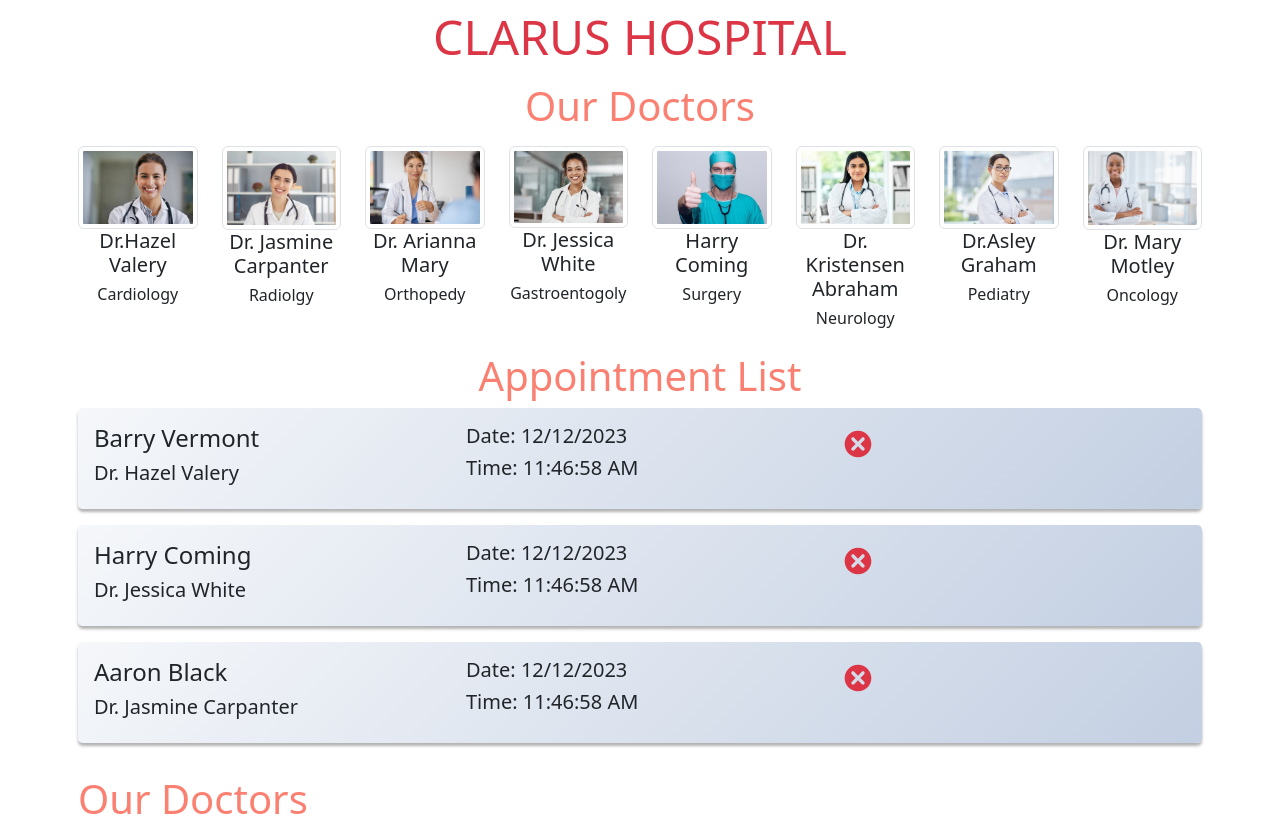
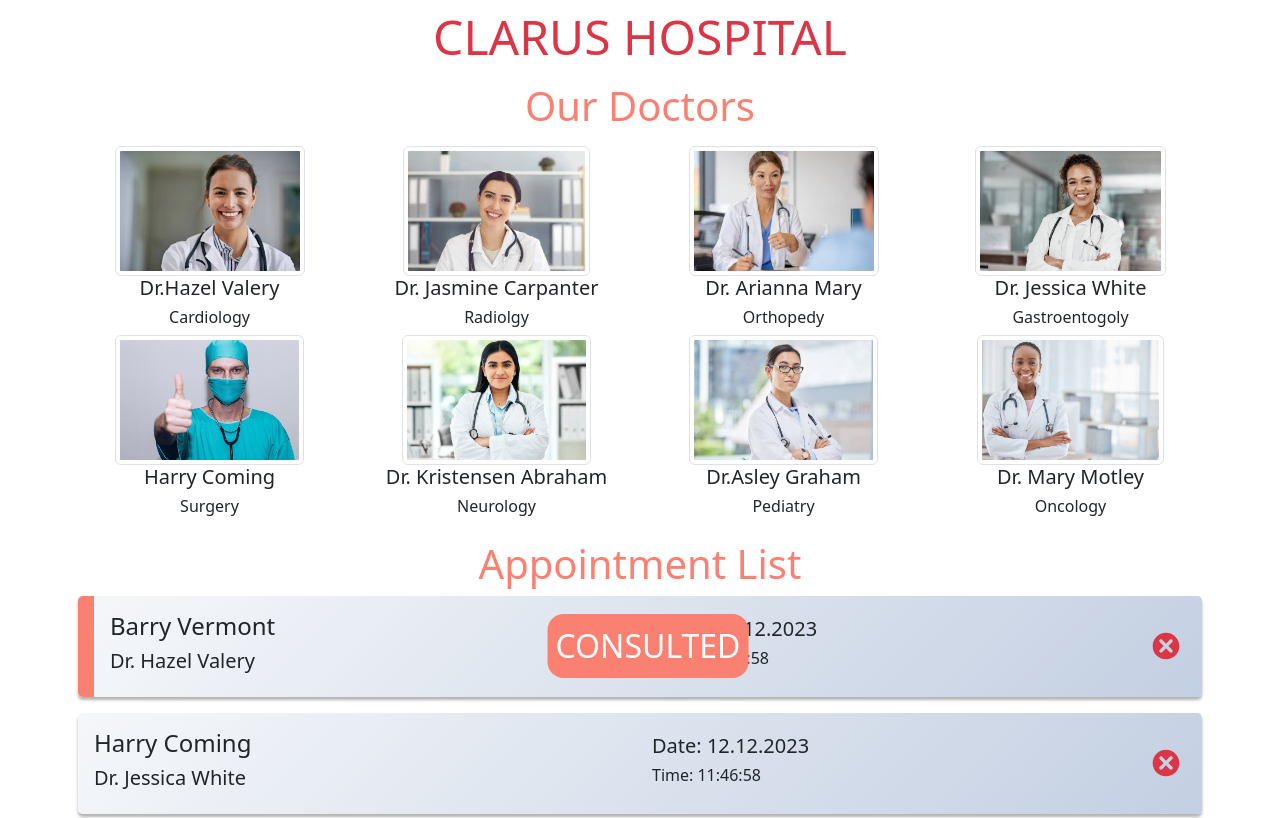
Before and after one commit to kiymett/HospitalAppointment, a React (Create React App) app: page / in a window 1280 px wide. Shown: the top 818 px of the page. Built offline with nearby package versions, Linux system fonts and the light colour scheme.

Commit message:
add und delete appointment

```diff
--- a/src/App.css
+++ b/src/App.css
@@ -25,11 +25,11 @@
 }
 
 .consulted {
-  border-left: 1rem solid rgb(166, 18, 189);
+  border-left: 1rem solid salmon;
 }
 .consulted::after {
   content: "CONSULTED";
-  background-color: rgb(166, 18, 189);
+  background-color: salmon;
   color: white;
   font-size: 2rem;
   border-radius: 1rem;
--- a/src/App.js
+++ b/src/App.js
@@ -8,7 +8,7 @@ const App = () => {
   return (
   <>
     <Home />
-    <Doctors/>
+
   </>
   )
 
--- a/src/components/AddModal.jsx
+++ b/src/components/AddModal.jsx
@@ -1,37 +1,54 @@
-import Button from 'react-bootstrap/Button';
-import Modal from 'react-bootstrap/Modal';
-import Form from 'react-bootstrap/Form';
-import {useState} from "react";
+import Button from "react-bootstrap/Button";
+import Modal from "react-bootstrap/Modal";
+import Form from "react-bootstrap/Form";
+import { useState } from "react";
 
-function AddModal({show, handleClose, drName}) {
-  const [name, setName] = useState("")
-  const [date, setDate] = useState("")
+function AddModal({ show, handleClose, drName, handleAdd }) {
+  const [name, setName] = useState("");
+  const [date, setDate] = useState("");
 
   const handleSubmit = (e) => {
     e.preventDefault();
+    const newAppointment = {
+      id: new Date().getTime(),
+      patient: name,
+      day: date,
+      consulted: false,
+      doctor: drName,
+    };
+    handleAdd(newAppointment);
+    handleClose();
     console.log(name, date);
-  }
-
+  };
   return (
     <>
-
       <Modal show={show} onHide={handleClose}>
         <Modal.Header closeButton>
           <Modal.Title>Appointment for {drName}</Modal.Title>
         </Modal.Header>
         <Modal.Body>
-        <Form onSubmit ={handleSubmit}>
+          <Form onSubmit={handleSubmit}>
             <Form.Group className="mb-3" controlId="name">
               <Form.Label>Patient Name</Form.Label>
-            <Form.Control onChange = {(e) => setName(e.target.value)}type="text" placeholder="Enter name" required/>
+              <Form.Control
+                onChange={(e) => setName(e.target.value)}
+                type="text"
+                placeholder="Enter name"
+                required
+              />
             </Form.Group>
 
             <Form.Group className="mb-3" controlId="date">
               <Form.Label>Date</Form.Label>
-            <Form.Control onChange = {(e) => setDate(e.target.value)} type="datetime-local" placeholder="Date" required/>
+              <Form.Control
+                onChange={(e) => setDate(e.target.value)}
+                type="datetime-local"
+                placeholder="Date"
+                required
+              />
             </Form.Group>
-          <div className ="text-center">
-            <Button variant="success" type="submit" className ="me-2">
+            <div className="text-center">
+              <Button variant="success" type="submit" className="me-2">
                 Save
               </Button>
               <Button variant="danger" type="button" onClick={handleClose}>
@@ -40,7 +57,6 @@ function AddModal({show, handleClose, drName}) {
             </div>
           </Form>
         </Modal.Body>
-
       </Modal>
     </>
   );
--- a/src/components/AppointmentList.jsx
+++ b/src/components/AppointmentList.jsx
@@ -1,42 +1,45 @@
-import Container from "react-bootstrap/Container"
+import Container from "react-bootstrap/Container";
 import Col from "react-bootstrap/esm/Col";
 import Row from "react-bootstrap/esm/Row";
 import { TiDelete } from "react-icons/ti";
 
-
-const AppointmentList = ({appointments}) => {
-
+const AppointmentList = ({ appointments, handleDelete, handleDoubleClick }) => {
   return (
     <Container className="p-2">
-      <h3 className="display-6 mb-2" style={{ color: "salmon"}}>
+      <h3 className="display-6 mb-2" style={{ color: "salmon" }}>
         Appointment List
       </h3>
 
-      {
-        appointments.map(({id, patient, consulted, doctor, day})=>(
-          <div key={id} className ="appointments">
-            <Row>
-              <Col>
-              <h4>{patient}</h4>
-              <h5>{doctor}</h5>
-              </Col>
-              <Col>
-              <h5>Date: {day.toLocaleDateString()}</h5>
-              <h5>Time: {day.toLocaleTimeString()}</h5>
-              </Col>
-              <Col>
-              <TiDelete className = "text-danger fs-1" type= "button" />
 
+      {appointments.map(({ id, patient, consulted, doctor, day }) => (
+        <div
+          key={id}
+          className={consulted ? "appointments consulted" : "appointments"}
+          role="button"
 
+        >
+          <Row className="justify-content-between align-items-center">
+            <Col md={6}>
+              <h4>{patient} </h4>
+              <h5>{doctor} </h5>
+            </Col>
+            <Col>
+              <h5>Date: {new Date(day).toLocaleDateString("tr")} </h5>
+              <h6>Time: {new Date(day).toLocaleTimeString("tr")} </h6>
+            </Col>
+            <Col className="text-end">
+              <TiDelete
+                className="text-danger fs-1"
+                type="button"
+                onClick = {()=>handleDelete(id)}
 
-              </Col>
-            </Row>
+              />
+            </Col>
+          </Row>
+        </div>
+      ))}
+    </Container>
+  );
+};
 
-          </div>
-        ))
-      }
-    </Container>
-  )
-}
-
-export default AppointmentList
+export default AppointmentList;
--- a/src/components/Doctors.jsx
+++ b/src/components/Doctors.jsx
@@ -5,7 +5,7 @@ import { doctorData } from "../helper/data";
 import AddModal from "./AddModal";
 import { useState } from "react";
 
-const Doctors = () => {
+const Doctors = ({handleAdd}) => {
   const[drName, setDrName] = useState("")
   const[show, setShow] = useState(false);
   const handleClose = () => setShow (false);
@@ -14,8 +14,6 @@ const Doctors = () => {
     setDrName(name)
   }
 
-
-
   return (
     <Container className="p-2">
       <h3 className="display-6 mb-3" style={{ color: "salmon" }}>
@@ -23,7 +21,7 @@ const Doctors = () => {
       </h3>
       <Row>
         {doctorData.map(({ id, img, dep, name }) => (
-          <Col key={id}>
+          <Col xs= {6} md = {4} lg= {3} key={id}>
             <img src={img}
             alt={name}
             className="img-thumbnail doctor-img"
@@ -33,7 +31,10 @@ const Doctors = () => {
           </Col>
         ))}
       </Row>
-      <AddModal handleClose = {handleClose} show = {show} drName = {drName}/>
+      <AddModal handleClose = {handleClose}
+      show = {show}
+      drName = {drName}
+      handleAdd = {handleAdd}/>
     </Container>
   );
 };
--- a/src/pages/Home.jsx
+++ b/src/pages/Home.jsx
@@ -4,12 +4,21 @@ import Doctors from "../components/Doctors"
 import {appointmentData} from '../helper/data'
 
 const Home = () => {
+
   const[appointments, setAppointments] = useState(appointmentData)
+  const handleAdd = (newAppointment) => {
+    setAppointments([...appointments, newAppointment])
+  }
+
+  const handleDelete = (id) => {
+    const filteredList = appointments.filter((item) => item.id !== id)
+    setAppointments(filteredList);
+  }
   return (
     <main className="text-center mt-2">
       <h1 className="display-5 text-danger">CLARUS HOSPITAL</h1>
-      <Doctors />
-      <AppointmentList appointments = {appointments}/>
+      <Doctors handleAdd = {handleAdd}/>
+      <AppointmentList appointments = {appointments} handleDelete = {handleDelete}/>
     </main>
   )
 }
```
Lines whose indentation alone changed are shown as unchanged.
